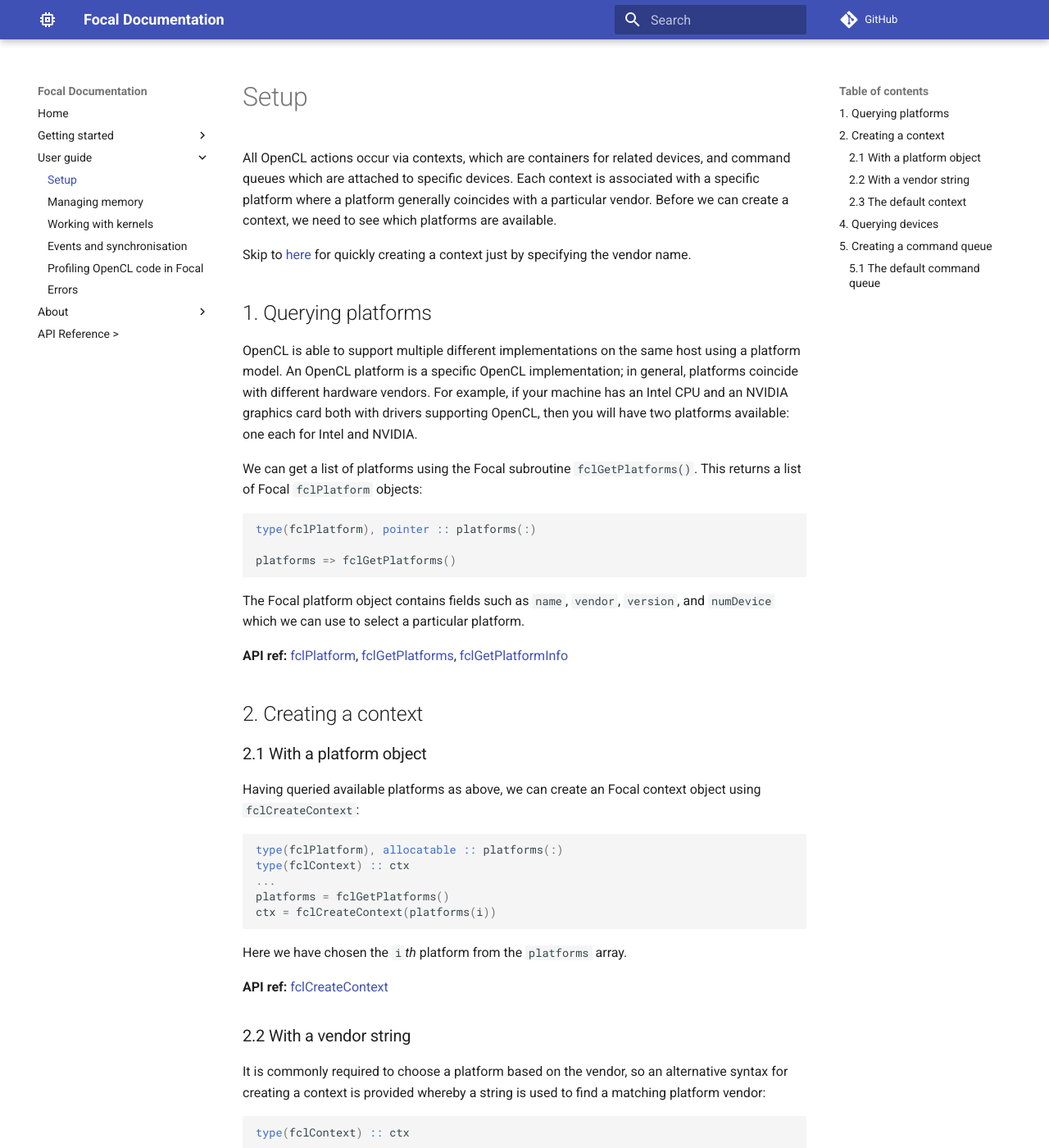
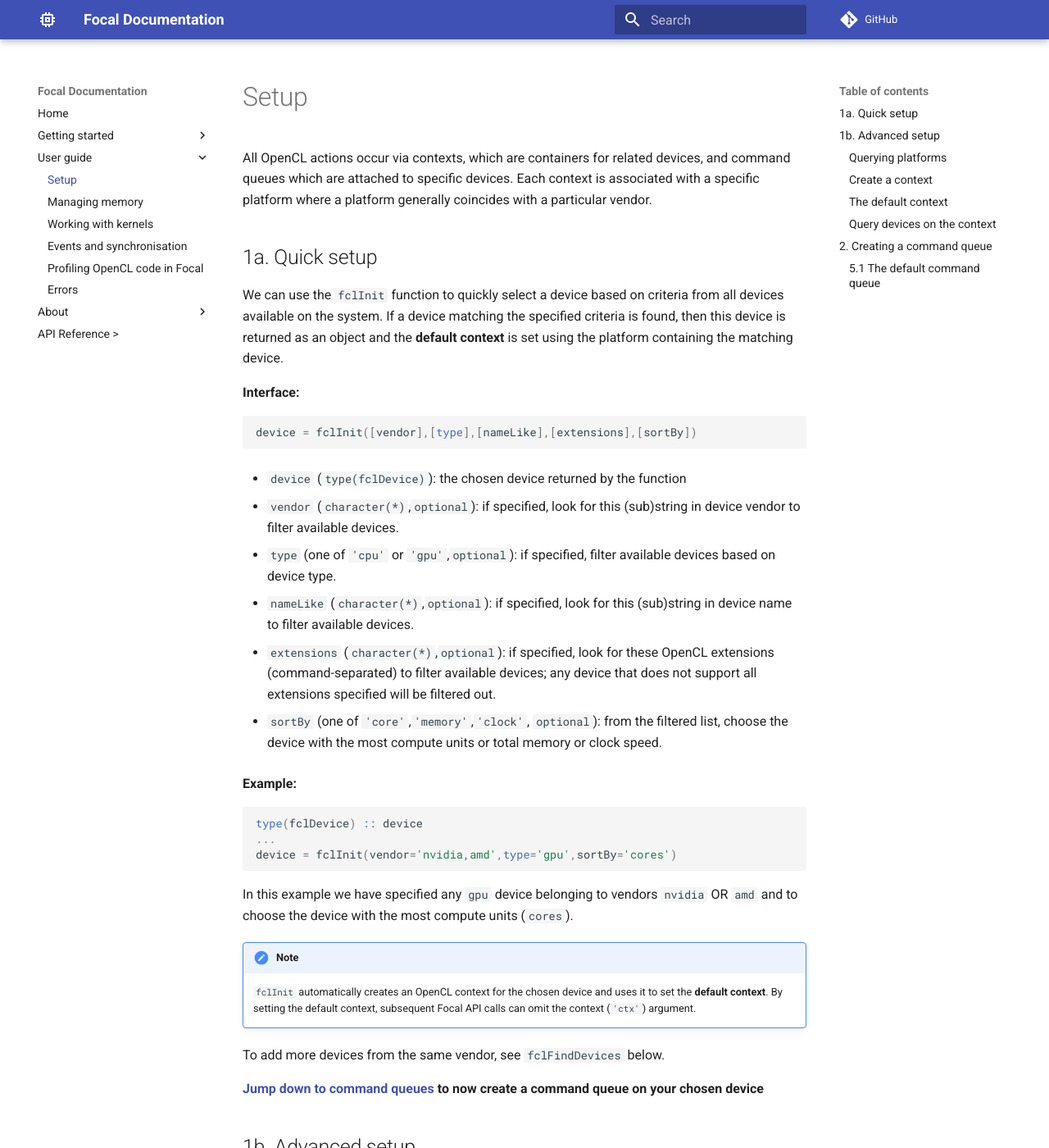
Before and after one commit to LKedward/focal-docs, an MkDocs documentation site: the page built from docs/setup.md, in a window 1280 px wide and 1400 px high. Shown: the whole window at 82% size. Built offline with MkDocs 1.6.1 and Material for MkDocs 9.7.7, drawn with Linux system fonts in a browser that asks for light colours; comment, search, counter and statistics services are not loaded; some of the changed text lies outside the part shown.

Commit message:
Update: setup to include fclInit.

````diff
--- a/docs/setup.md
+++ b/docs/setup.md
@@ -2,11 +2,56 @@
 
 All OpenCL actions occur via contexts, which are containers for related devices, and command queues which are attached to specific devices.
 Each context is associated with a specific platform where a platform generally coincides with a particular vendor.
-Before we can create a context, we need to see which platforms are available.
 
-Skip to [here](#22-with-a-vendor-string) for quickly creating a context just by specifying the vendor name.
 
-## 1. Querying platforms
+## 1a. Quick setup
+
+We can use the `fclInit` function to quickly select a device based on criteria from all devices available on the system.
+If a device matching the specified criteria is found, then this device is returned as an object and the __default context__ is set
+using the platform containing the matching device.
+
+__Interface:__
+
+```fortran
+device = fclInit([vendor],[type],[nameLike],[extensions],[sortBy])
+```
+
+* `device` (`type(fclDevice)`): the chosen device returned by the function
+
+* `vendor` (`character(*)`,`optional`): if specified, look for this (sub)string in device vendor to filter available devices.
+
+* `type` (one of `'cpu'` or `'gpu'`,`optional`): if specified, filter available devices based on device type.
+
+* `nameLike` (`character(*)`,`optional`): if specified, look for this (sub)string in device name to filter available devices.
+
+* `extensions` (`character(*)`,`optional`): if specified, look for these OpenCL extensions (command-separated) to filter available devices; any device that does not support all extensions specified will be filtered out.
+
+* `sortBy` (one of `'core'`,`'memory'`,`'clock'`, `optional`): from the filtered list, choose the device with the most compute units or total memory or clock speed.
+
+__Example:__
+```fortran
+type(fclDevice) :: device
+...
+device = fclInit(vendor='nvidia,amd',type='gpu',sortBy='cores')
+```
+
+In this example we have specified any `gpu` device belonging to vendors `nvidia` OR `amd` and to choose the device
+with the most compute units (`cores`).
+
+!!! note
+    `fclInit` automatically creates an OpenCL context for the chosen device and uses it to set the __default context__.
+    By setting the default context, subsequent Focal API calls can omit the context (`'ctx'`) argument.
+
+To add more devices from the same vendor, see `fclFindDevices` below.
+
+__[Jump down to command queues](#2-creating-a-command-queue) to now create a command queue on your chosen device__
+
+
+
+## 1b. Advanced setup
+
+
+### Querying platforms
 OpenCL is able to support multiple different implementations on the same host using a platform model.
 An OpenCL platform is a specific OpenCL implementation; in general, platforms coincide with different hardware vendors.
 For example, if your machine has an Intel CPU and an NVIDIA graphics card both with drivers supporting OpenCL,
@@ -30,50 +75,37 @@ __API ref:__
 [fclGetPlatformInfo](https://lkedward.github.io/focal-api/interface/fclgetplatforminfo.html)
 
 
-## 2. Creating a context
+### Create a context
+We can explicitly create an OpenCL context with a particular platform or vendor using `fclCreateContext`:
 
-### 2.1 With a platform object
-Having queried available platforms as above, we can create an Focal context object using `fclCreateContext`:
+There are two ways of calling this function, either with a platform object (see `fclGetPlatforms()` above to query platforms) or with
+a vendor string to specify the desired vendor:
 
+__Interface:__
 ```fortran
-type(fclPlatform), allocatable :: platforms(:)
-type(fclContext) :: ctx
-...
-platforms = fclGetPlatforms()
-ctx = fclCreateContext(platforms(i))
+ctx = fclCreateContext(platform)
+ctx = fclCreateContext(vendor)
 ```
 
-Here we have chosen the `i`*th* platform from the `platforms` array.
+* `ctx` (`type(fclContext)`): context object returned
 
-__API ref:__
-[fclCreateContext](https://lkedward.github.io/focal-api/interface/fclcreatecontext.html)
+* `platform` (`type(fclPlatform)`): a Focal platform object on which to create the context.
+
+* `vendor` (`character(*)`): string or comma-separate list of strings to select a particular device vendor. If multiple vendors are specified, then the first vendor
+in the list that is found on the system is chosen, *i.e.* specify vendors in order of preference.
 
 
-### 2.2 With a vendor string
-It is commonly required to choose a platform based on the vendor, so an alternative syntax for creating a context
-is provided whereby a string is used to find a matching platform vendor:
-
+__Example:__
 ```fortran
 type(fclContext) :: ctx
 ...
-ctx = fclCreateContext(vendor='nvidia')
+ctx = fclCreateContext('nvidia,intel')
 ```
 
-Here we have requested a context be created on the first platform where the vendor string contains 'nvidia' (case insensitive).
-
-We can also specify a comma-delimited list of vendors in order of preference; if the first vendor is not available, subsequent vendors can be specified:
-
-```fortran
-type(fclContext) :: ctx
-...
-ctx = fclCreateContext(vendor='nvidia,amd,intel')
-```
-
-__API ref:__
-[fclCreateContext](https://lkedward.github.io/focal-api/interface/fclcreatecontext.html)
+In this example we create a context with first preference `'nvidia'` and second preference `'intel'` as device vendors.
 
 
-### 2.3 The default context
+### The default context
 
 Once created, the resulting context object (called `ctx` above) is used in subsequent Focal calls to indicate which context to use.
 If you are only using one context throughout your program, then your code can be simplified by setting the *default context*.
@@ -107,11 +139,22 @@ __API ref:__
 [fclSetDefaultContext](https://lkedward.github.io/focal-api/interface/fclsetdefaultcontext.html),
 [fclDefaultCtx](https://lkedward.github.io/focal-api/module/focal.html#variable-fcldefaultctx)
 
+### Query devices on the context
 
-## 4. Querying devices
+A useful way of querying available devices in a context is provided by the `fclFindDevices` function which enables us
+to filter the device list based on device type, device name as well as sort the list according to device properties.
 
-A useful way of querying available devices is provided by the `fclFindDevices` function which enables us
-to filter the device list based on device type, device name as well as sort the list according to device properties.
+__Interface:__
+```fortran
+devices = fclFindDevices(ctx,[type],[nameLike],[extensions],[sortBy])
+devices = fclFindDevices([type],[nameLike],[extensions],[sortBy])
+```
+
+where arguments `type`, `nameLike`, `extensions`, and `sortBy` have the same definitions as defined for `fclInit` above.
+
+* `devices` (`type(fclDevice)`, `allocatable`): an array of devices allocated on assignment.
+
+* `ctx` (`type(fclContext)`, `optional`): the context from which to query available devices. The __default context__ is used if this argument is omitted.
 
 __Example:__
 List CPUs in context `ctx` sorted (descending) by number of cores:
@@ -136,13 +179,14 @@ From this list we can choose the first one or more devices as required.
 
 We can further query device properties using `fclGetDeviceInfo` (this requires inclusion of the `clfortran` module which defines values for the property `key` argument).
 
+
 __API ref:__
 [fclFindDevices](https://lkedward.github.io/focal-api/interface/fclfinddevices.html),
 [fclGetDeviceInfo](https://lkedward.github.io/focal-api/interface/fclgetdeviceinfo.html)
 [fclDevice](https://lkedward.github.io/focal-api/type/fcldevice.html)
 
 
-## 5. Creating a command queue
+## 2. Creating a command queue
 Once a context created, and a device selected (see above) we can create an OpenCL command queue; all device actions are submitted via command queues.
 Command queues are associated with individual devices where one device can have multiple command queues (but not vice versa).
 Command queues are created using the `fclCreateCommandQ` function.
@@ -150,27 +194,33 @@ Command queues are created using the `fclCreateCommandQ` function.
 __Interface__
 
 ```fortran
-<fclCommandQ> = fclCreateCommandQ(<fclContext>,<fclDevice>,enableProfiling=<logical>,outOfOrderExec=<logical>, &
-                                     blockingWrite=<logical>,blockingRead=<logical>)
-<fclCommandQ> = fclCreateCommandQ(<fclDevice>,enableProfiling=<logical>,outOfOrderExec=<logical>, &
-                                     blockingWrite=<logical>,blockingRead=<logical>)
+cmdq = fclCreateCommandQ(ctx,device,[enableProfiling],[outOfOrderExec], &
+                           [blockingRead], [blockingWrite])
+cmdq = fclCreateCommandQ(device,[enableProfiling],[outOfOrderExec], &
+                           [blockingRead], [blockingWrite])
 ```
-If no context is specified, then the default context is used.
 
-Arguments `enableProfiling`, `outOfOrderExec`, `blockingWrite` and `blockingRead` are optional.
+* `cmdq` (`type(fclCommandQ)`): the created command queue object
 
-`enableProfiling`, `outOfOrderExec` are disabled (`.false.`) by default;
- profiling is disabled and command queue execution is __in-order__.
+* `ctx` (`type(fclContext)`,`optional`), the context associated with `device`. If no context is specified, then the default context is used.
 
- `blockingWrite` and `blockingRead` are enabled (`.true.`) by default: host array transfers will block on the host.
+* `device` (`type(fclDevice)`): the device on which to create the command queue.
+
+* `enableProfiling` (`logical`,`optional`): whether to enable event profiling on this command queue, default `.false.`
+
+* `outOfOrderExec` (`logical`,`optional`): whether to enable out-of-order execution on this command queue, default `.false.`
+
+* `blockingRead` (`logical`,`optional`): whether memory read operations are host-blocking on this command queue, default `.true.`
+
+* `blockingWRite` (`logical`,`optional`): whether memory write operations are host-blocking on this command queue, default `.true.`
 
 __Example:__
-Create command queue on first device in `devices` list.
+Create command queue on first device in `devices` list with profiling enabled.
 
 ```fortran
 type(fclCommandQ) :: cmdq
 ...
-cmdq = fclCreateCommandQ(devices(1))
+cmdq = fclCreateCommandQ(devices(1),enableProfiling=.true.)
 ```
 
 __API ref:__
````
